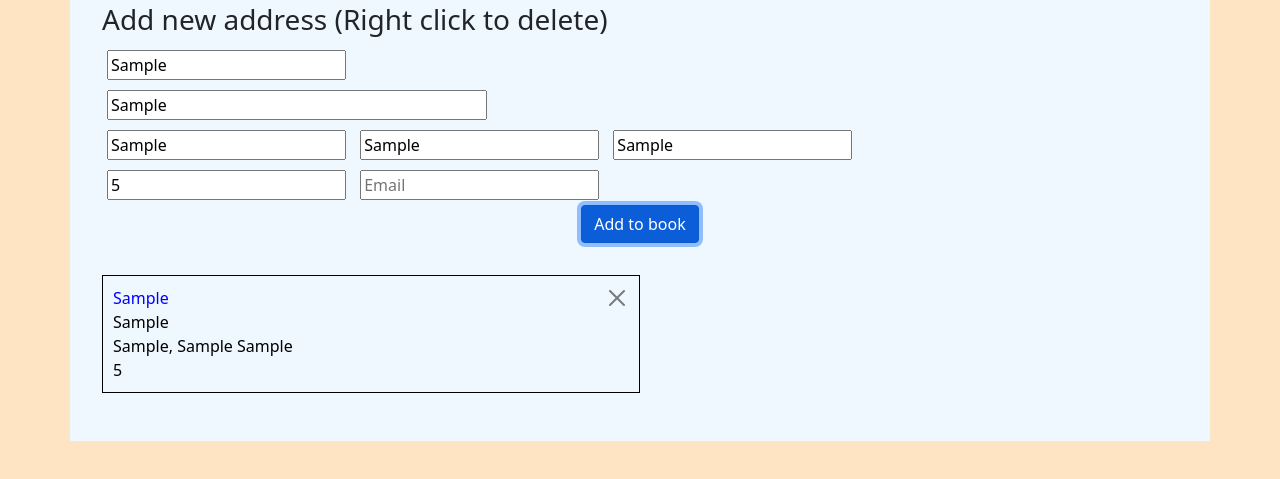
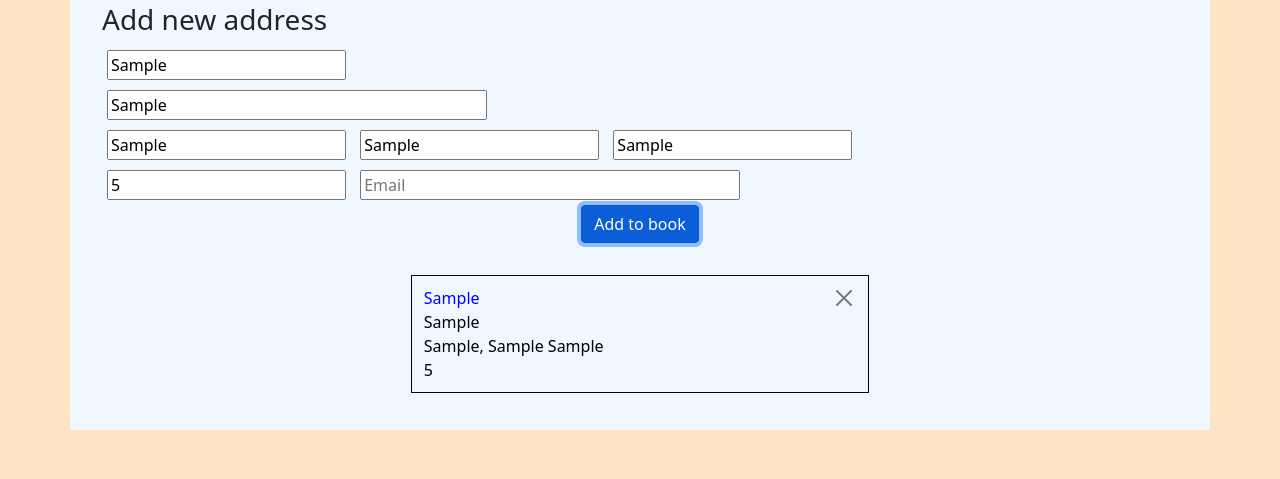
Before and after one commit to CamLRay/address-book2, a plain HTML site: page index.html in a window 1280 px wide. Both pictures are taken after typing "Sample", "Sample", "Sample", "Sample", "Sample", "5" into the empty fields and a click on the button "Add to book". Shown: the part 133-612 px from the top of the page. Drawn offline with nearby package versions, Linux system fonts and the light colour scheme.

Commit message:
style the contacts to form two columns
Co-authored-by: Gabe Nielsen <gabenielsen7@gmail.com>

```diff
--- a/css/styles.css
+++ b/css/styles.css
@@ -20,11 +20,19 @@ form input {
   width: 380px;
 }
 
+#email {
+  width: 380px;
+}
+
 .btn {
   margin-bottom: 2em;
   display: block;
   margin: auto;
   margin-bottom: 2em;
+}
+
+#address-book {
+  justify-content: center;
 }
 
 ul {
@@ -33,6 +41,8 @@ ul {
   width: 50%;
   border: 1px solid black;
   padding: 10px;
+  margin: 5px;
+
 }
 
 li {
--- a/index.html
+++ b/index.html
@@ -10,7 +10,7 @@
 <body>
   <div class="container">
     <h1>Address Book</h1>
-    <h3>Add new address (Right click to delete)</h3>
+    <h3>Add new address</h3>
     <form id="address-form">
       <input type="text" name="name" id="name" placeholder="Enter Name"><br>
       <input type="text" name="street address" id="st-add" placeholder="Street Address"><br>
@@ -21,7 +21,7 @@
       <input type="text" name="email" id="email" placeholder="Email">
       <button type="submit" class="btn btn-primary">Add to book</button>
     </form>
-    <div id="address-book"></div>
+    <div id="address-book" class="row"></div>
   </div>
 </body>
 </html>
--- a/js/scripts.js
+++ b/js/scripts.js
@@ -9,7 +9,7 @@ $(document).ready(function() {
     const phone = $("#phone").val();
     const email = $("#email").val();
 
-    let contact = $("<ul></ul>");
+    let contact = $("<ul class='col-5'></ul>");
     let button = $("<button type='button' class='btn-close btn-danger' aria-label='Close'></button>");
     contact.html(name);
     contact.append(button);
```
